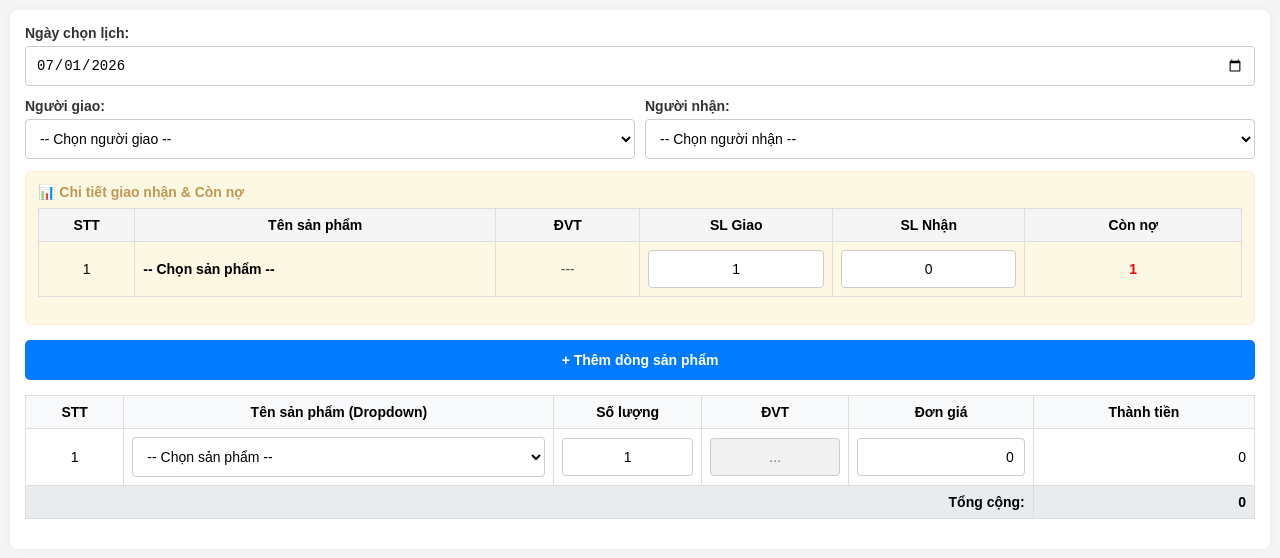
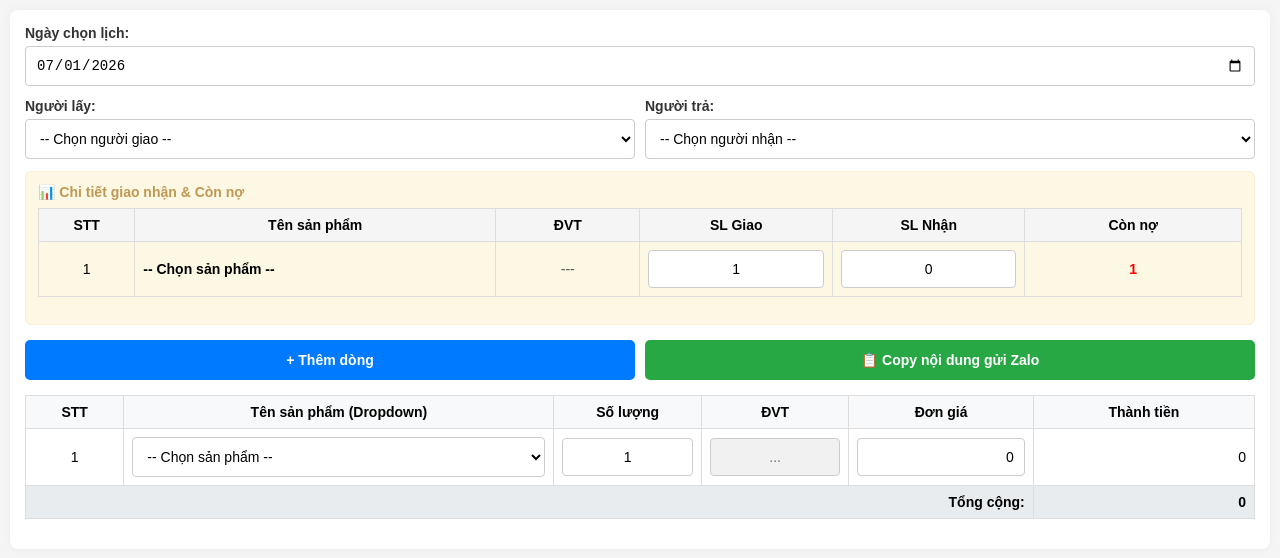
Before and after one commit to hatbui10/giaonhan, a plain HTML site: page index.html in a window 1280 px wide. Drawn offline with Linux system fonts and the light colour scheme.

Commit message:
Update index.html

```diff
--- a/index.html
+++ b/index.html
@@ -57,21 +57,29 @@
             background-color: #fff;
         }
         .btn-container {
+            display: flex;
+            gap: 10px;
             margin-bottom: 15px;
         }
         button {
-            background-color: #007bff;
-            color: white;
             border: none;
-            padding: 12px 20px;
+            padding: 12px 15px;
             border-radius: 5px;
             cursor: pointer;
             font-weight: bold;
             font-size: 14px;
-            width: 100%;
+            flex: 1;
         }
-        button:hover {
-            background-color: #0056b3;
+        .btn-add {
+            background-color: #007bff;
+            color: white;
+        }
+        .btn-copy {
+            background-color: #28a745;
+            color: white;
+        }
+        button:active {
+            opacity: 0.8;
         }
         .table-responsive {
             overflow-x: auto;
@@ -116,11 +124,11 @@
 
     <div class="row-info">
         <div class="form-group">
-            <label for="nguoi_giao">Người giao:</label>
+            <label for="nguoi_giao">Người lấy:</label>
             <select id="nguoi_giao"></select>
         </div>
         <div class="form-group">
-            <label for="nguoi_nhan">Người nhận:</label>
+            <label for="nguoi_nhan">Người trả:</label>
             <select id="nguoi_nhan"></select>
         </div>
     </div>
@@ -133,19 +141,20 @@
                     <tr class="bg-giao-nhan">
                         <th style="width: 8%;">STT</th>
                         <th style="width: 30%;">Tên sản phẩm</th>
-                        <th style="width: 12%;">ĐVT</th> <th style="width: 16%;">SL Giao</th>
+                        <th style="width: 12%;">ĐVT</th>
+                        <th style="width: 16%;">SL Giao</th>
                         <th style="width: 16%;">SL Nhận</th>
                         <th style="width: 18%;">Còn nợ</th>
                     </tr>
                 </thead>
-                <tbody>
-                    </tbody>
+                <tbody></tbody>
             </table>
         </div>
     </div>
 
     <div class="btn-container">
-        <button type="button" onclick="themDong()">+ Thêm dòng sản phẩm</button>
+        <button type="button" class="btn-add" onclick="themDong()">+ Thêm dòng</button>
+        <button type="button" class="btn-copy" onclick="saoChepHaiBang()">📋 Copy nội dung gửi Zalo</button>
     </div>
 
     <div class="table-responsive">
@@ -160,8 +169,7 @@
                     <th style="width: 18%;">Thành tiền</th>
                 </tr>
             </thead>
-            <tbody>
-                </tbody>
+            <tbody></tbody>
             <tfoot>
                 <tr class="total-row">
                     <td colspan="5" class="text-right">Tổng cộng:</td>
@@ -178,7 +186,6 @@
     const danhSachNguoiGiao = ["-- Chọn người giao --", "Nguyễn Văn A", "Trần Thị B", "Lê Văn C"];
     const danhSachNguoiNhan = ["-- Chọn người nhận --", "Khách hàng X", "Khách hàng Y", "Đại lý Z"];
 
-    // Danh sách sản phẩm mặc định (Bạn có thể tự sửa tên, giá, ĐVT ở đây)
     const danhSachSanPham = [
         { ten: "-- Chọn sản phẩm --", gia: 0, dvt: "" },
         { ten: "Sản phẩm A", gia: 50000, dvt: "Cái" },
@@ -204,12 +211,10 @@
         tinhThanhTien(input);
     }
 
-    // Hàm đồng bộ cả Tên sản phẩm và ĐVT từ bảng chọn dưới lên bảng hiển thị trên
     function dongBoThongTinLenTren(selectElement, idDong) {
         const index = selectElement.value;
         const oTenTren = document.getElementById(`ten_tren_${idDong}`);
         const oDvtTren = document.getElementById(`dvt_tren_${idDong}`);
-
         if(oTenTren && oDvtTren) {
             oTenTren.innerText = danhSachSanPham[index].ten;
             oDvtTren.innerText = danhSachSanPham[index].dvt || "---";
@@ -226,7 +231,6 @@
         let optionsHtml = "";
         danhSachSanPham.forEach((sp, index) => { optionsHtml += `<option value="${index}">${sp.ten}</option>`; });
 
-        // 1. Thêm dòng bảng tính tiền chính (Dưới)
         const rowChinh = document.createElement("tr");
         rowChinh.setAttribute("data-id", idDongTudong);
         rowChinh.innerHTML = `
@@ -243,7 +247,6 @@
         `;
         tbodyChinh.appendChild(rowChinh);
 
-        // 2. Thêm dòng hộp thông tin giao nhận (Trên)
         const rowPhu = document.createElement("tr");
         rowPhu.setAttribute("id", `dong_tren_${idDongTudong}`);
         rowPhu.innerHTML = `
@@ -260,10 +263,8 @@
     function xuLyNhapSoLuong(input, idDong) {
         input.value = input.value.replace(/\D/g, "");
         if (input.value === "") input.value = "1";
-
         const slGiaoTren = document.getElementById(`sl_giao_${idDong}`);
         if(slGiaoTren) slGiaoTren.value = input.value;
-
         tinhNo(idDong);
         tinhThanhTien(input);
     }
@@ -284,19 +285,14 @@
     function tinhNo(idDong) {
         const giao = parseFloat(document.getElementById(`sl_giao_${idDong}`).value) || 0;
         const nhan = parseFloat(document.getElementById(`sl_nhan_${idDong}`).value) || 0;
-        const no = giao - nhan;
-        document.getElementById(`con_no_${idDong}`).innerText = no;
+        document.getElementById(`con_no_${idDong}`).innerText = giao - nhan;
     }
 
     function capNhatThongTinTuDropdown(selectElement) {
         const index = selectElement.value;
         const row = selectElement.closest("tr");
-        const giaSanPham = danhSachSanPham[index].gia;
-        const dvtSanPham = danhSachSanPham[index].dvt;
-
-        row.querySelector(".don-gia").value = dinhDangSo(giaSanPham);
-        row.querySelector(".don-vi-tinh").value = dvtSanPham;
-
+        row.querySelector(".don-gia").value = dinhDangSo(danhSachSanPham[index].gia);
+        row.querySelector(".don-vi-tinh").value = danhSachSanPham[index].dvt;
         tinhThanhTien(selectElement);
     }
 
@@ -304,22 +300,85 @@
         const row = element.closest("tr");
         const soLuong = parseFloat(row.querySelector(".so-luong").value) || 0;
         const donGia = chuyenThanhSo(row.querySelector(".don-gia").value);
-
-        const thanhTien = soLuong * donGia;
-        row.querySelector(".thanh-tien").innerText = dinhDangSo(thanhTien);
-
+        row.querySelector(".thanh-tien").innerText = dinhDangSo(soLuong * donGia);
         tinhTongCong();
     }
 
     function tinhTongCong() {
         let tong = 0;
-        const rows = document.querySelectorAll("#bang_san_pham tbody tr");
-        rows.forEach(row => {
+        document.querySelectorAll("#bang_san_pham tbody tr").forEach(row => {
             const soLuong = parseFloat(row.querySelector(".so-luong").value) || 0;
             const donGia = chuyenThanhSo(row.querySelector(".don-gia").value);
             tong += (soLuong * donGia);
         });
         document.getElementById("tong_tien").innerText = dinhDangSo(tong);
+    }
+
+    // HÀM ĐỊNH DẠNG COPY SIÊU ĐẸP CHO ZALO (ĐÃ THAY ĐỔI)
+    function saoChepHaiBang() {
+        const ngay = document.getElementById("ngay_chon").value;
+        const nguoiGiao = document.getElementById("nguoi_giao").value;
+        const nguoiNhan = document.getElementById("nguoi_nhan").value;
+
+        let vanBan = `====== 📑 THÔNG TIN ĐƠN HÀNG ======\n`;
+        vanBan += `📅 Ngày lập: ${ngay}\n`;
+        vanBan += `👤 Người giao: ${nguoiGiao}\n`;
+        vanBan += `👤 Người nhận: ${nguoiNhan}\n`;
+        vanBan += `==================================\n\n`;
+
+        vanBan += `📊 BẢNG 1: CHI TIẾT GIAO NHẬN & NỢ\n`;
+        const dongPhu = document.querySelectorAll("#bang_giao_nhan tbody tr");
+        dongPhu.forEach((row) => {
+            const tds = row.querySelectorAll("td");
+            if(tds.length > 0) {
+                const stt = tds[0].innerText;
+                const ten = tds[1].innerText;
+                const dvt = tds[2].innerText;
+                const giao = row.querySelector('input[id^="sl_giao_"]').value;
+                const nhan = row.querySelector('input[id^="sl_nhan_"]').value;
+                const no = row.querySelector('td[id^="con_no_"]').innerText;
+
+                vanBan += `${stt}. ${ten} (${dvt})\n`;
+                vanBan += `   + Số lượng giao: ${giao}\n`;
+                vanBan += `   + Số lượng nhận: ${nhan}\n`;
+                vanBan += `   ❌ Còn nợ: ${no} ${dvt}\n`;
+            }
+        });
+
+        vanBan += `\n💰 BẢNG 2: CHI TIẾT THÀNH TIỀN\n`;
+        const dongChinh = document.querySelectorAll("#bang_san_pham tbody tr");
+        dongChinh.forEach((row) => {
+            const tds = row.querySelectorAll("td");
+            if(tds.length > 0) {
+                const stt = tds[0].innerText;
+                const select = row.querySelector(".chon-san-pham");
+                const ten = select.options[select.selectedIndex].text;
+                const sl = row.querySelector(".so-luong").value;
+                const dvt = row.querySelector(".don-vi-tinh").value;
+                const gia = row.querySelector(".don-gia").value;
+                const thanhTien = row.querySelector(".thanh-tien").innerText;
+
+                vanBan += `${stt}. ${ten}\n`;
+                vanBan += `   + Số lượng: ${sl} ${dvt} \n   + Đơn giá: ${gia}đ\n`;
+                vanBan += `   👉 Thành tiền: ${thanhTien}đ\n`;
+            }
+        });
+
+        const tongTien = document.getElementById("tong_tien").innerText;
+        vanBan += `\n----------------------------------\n`;
+        vanBan += `💵 TỔNG CỘNG TIỀN: ${tongTien} đ`;
+
+        navigator.clipboard.writeText(vanBan).then(() => {
+            alert("📋 Đã copy dữ liệu! Hãy sang Zalo để dán.");
+        }).catch(err => {
+            const el = document.createElement('textarea');
+            el.value = vanBan;
+            document.body.appendChild(el);
+            el.select();
+            document.execCommand('copy');
+            document.body.removeChild(el);
+            alert("📋 Đã copy dữ liệu! Hãy sang Zalo để dán.");
+        });
     }
 
     window.onload = function() {
```
